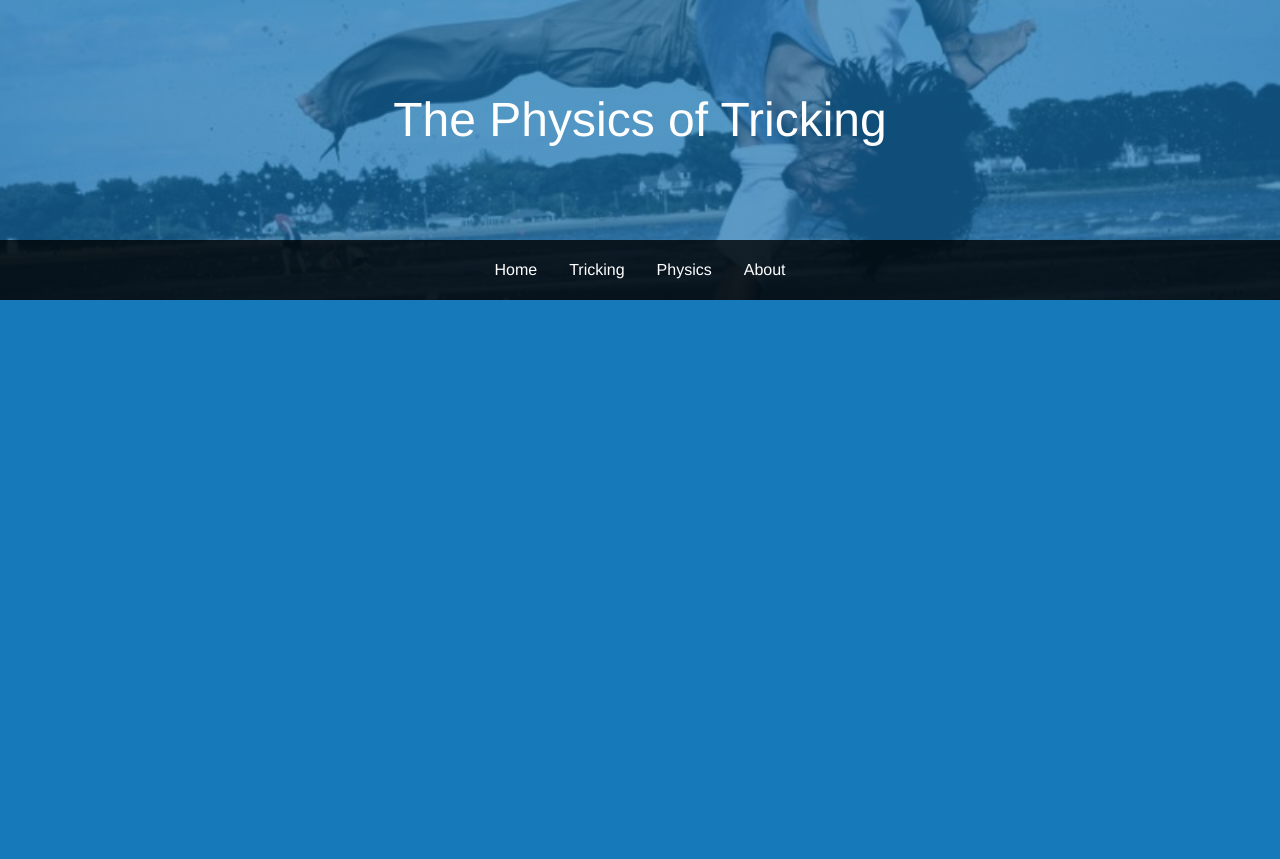
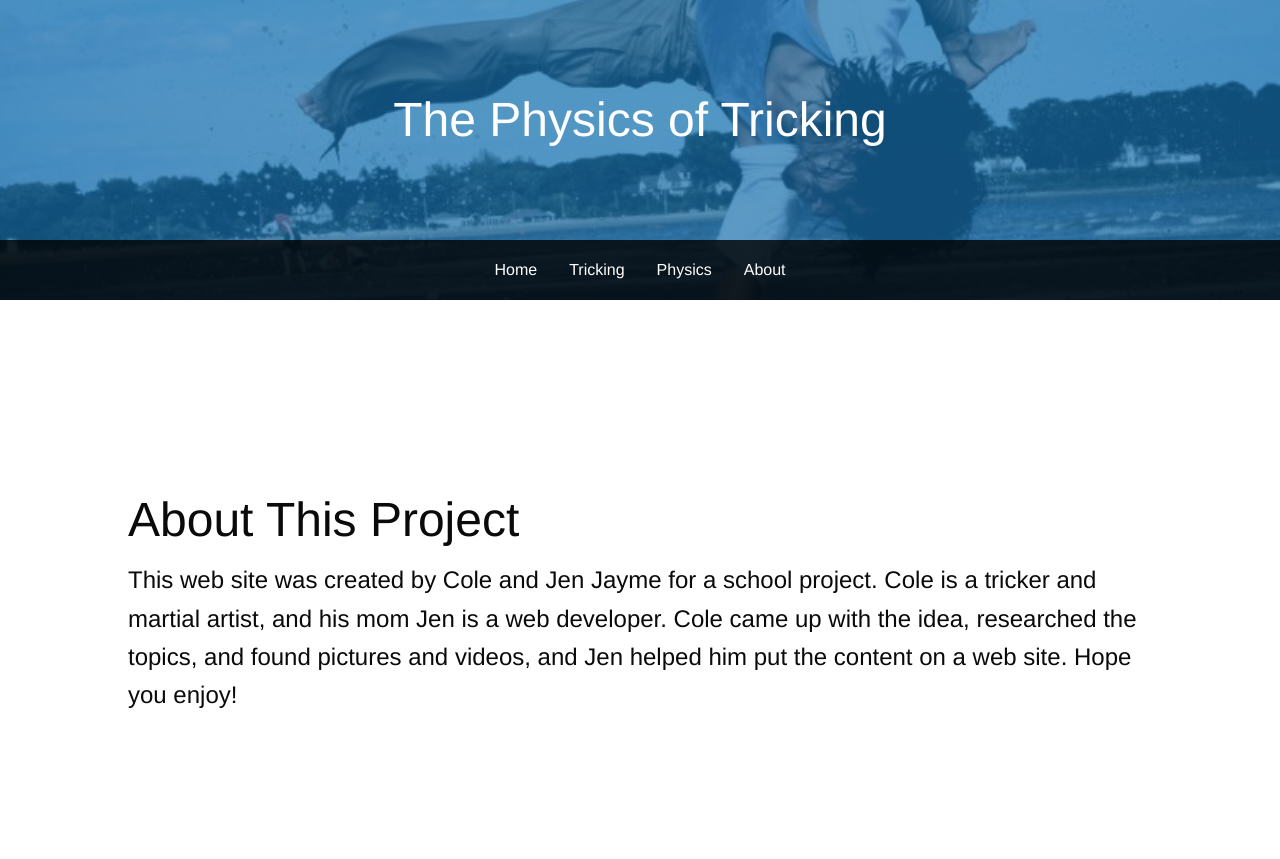
Before and after one commit to JenJayme/tricking, a website: page about.html in a window 1280 px wide. Before the commit the page ends 800 px from the top, so only its background shows below. Drawn offline with nearby package versions, Linux system fonts and the light colour scheme.

Commit message:
Added About page

```diff
--- a/about.html
+++ b/about.html
@@ -27,6 +27,14 @@
   </header>
 
 
+  <div class="grid-x main">
+    <div class="cell">
+        <h1>About This Project</h1>
+        <p>
+            This web site was created by Cole and Jen Jayme for a school project.  Cole is a tricker and martial artist, and his mom Jen is a web developer.  Cole came up with the idea, researched the topics, and found pictures and videos, and Jen helped him put the content on a web site.  Hope you enjoy!
+        </p>
+    </div>
+  </div>
 
 
     <!-- JavaScript -->
--- a/scss/style.css
+++ b/scss/style.css
@@ -12,7 +12,7 @@ body {
   padding-left: 10%;
   padding-right: 10%;
   padding-top: 20%;
-  padding-bottom: 5%;
+  padding-bottom: 10%;
   background-color: white;
   font-size: 1.5rem;
 }
```
